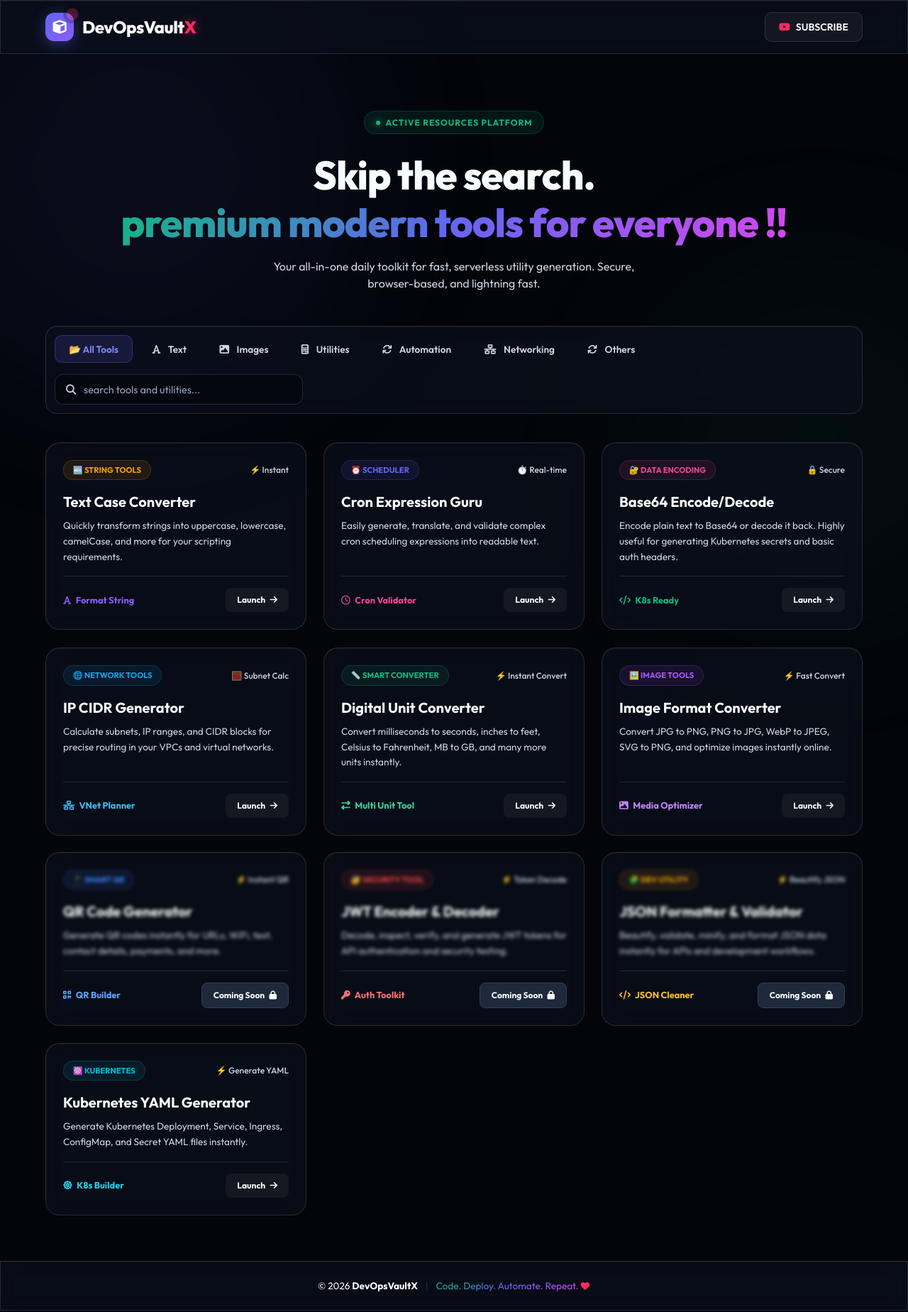
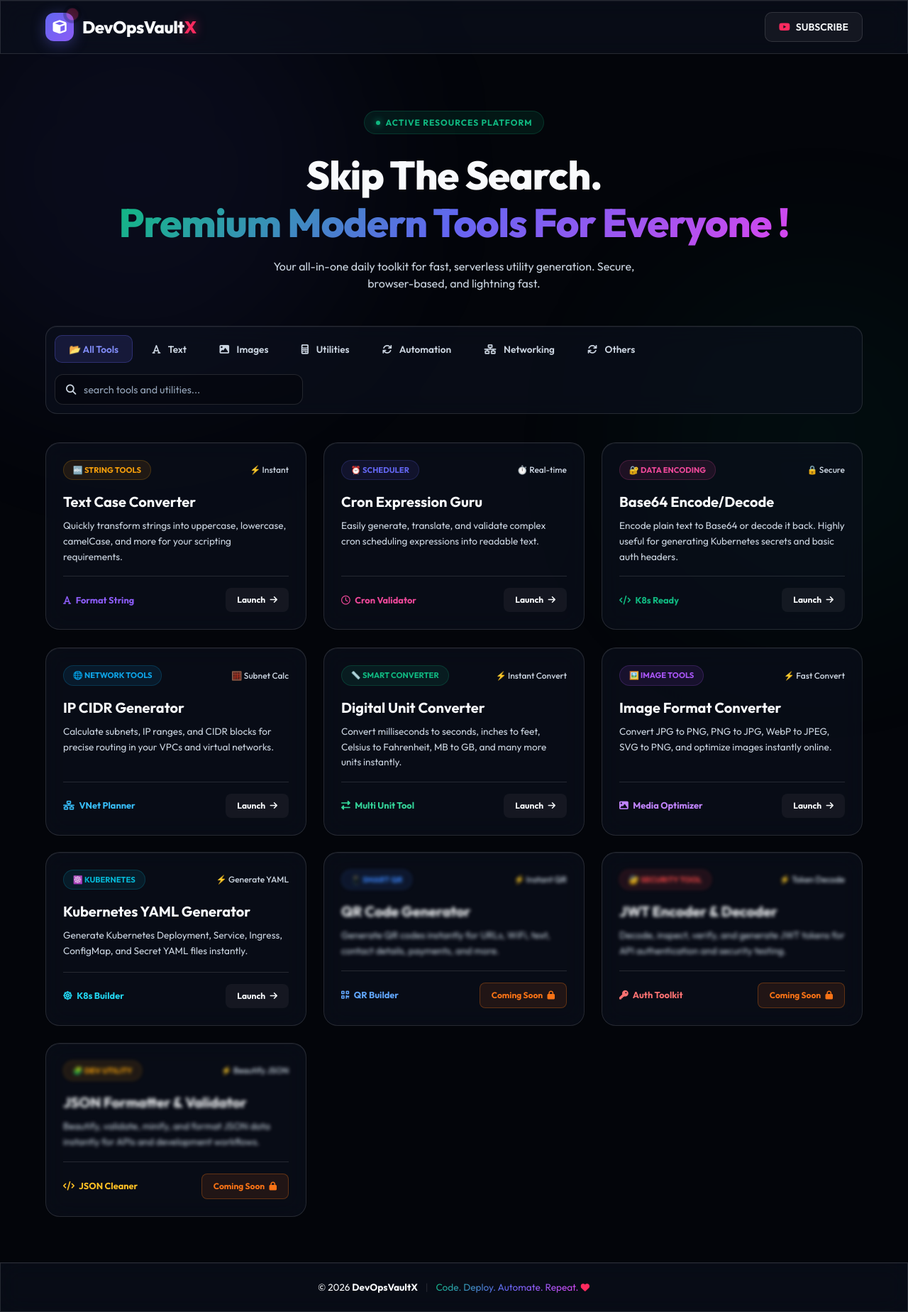
Before and after one commit to sachinthokal/DevOpsVaultX, a Flask app: page / in a window 1280 px wide. Shown: the whole page at 71% size. Run offline with Flask 3, Linux system fonts and the light colour scheme.

Commit message:
chore : minor ui code updated

```diff
--- a/static/script.js
+++ b/static/script.js
@@ -12,6 +12,14 @@ window.addEventListener('DOMContentLoaded', async () => {
         const response = await fetch('/static/data.json');
         if (!response.ok) throw new Error(`HTTP error! status: ${response.status}`);
         toolsData = await response.json();
+
+        // FIX: Sort tools data so that 'active' cards appear first and 'disabled' (Coming Soon) appear at the bottom
+        toolsData.sort((a, b) => {
+            if (a.status === 'active' && b.status === 'disabled') return -1;
+            if (a.status === 'disabled' && b.status === 'active') return 1;
+            return 0;
+        });
+
         renderCards();
     } catch (error) {
         console.error("Error loading JSON data:", error);
@@ -36,8 +44,9 @@ function renderCards() {
 
         let cardClasses = isDisabled ? "bento-card disabled" : "bento-card";
 
+        // FIX: Added 'orange-btn' class to Coming Soon button for customized styling
         let buttonHTML = isDisabled
-            ? `<span class="open-btn">Coming Soon <i class="fa-solid fa-lock" aria-hidden="true" style="margin-left: 4px;"></i></span>`
+            ? `<span class="open-btn orange-btn">Coming Soon <i class="fa-solid fa-lock" aria-hidden="true" style="margin-left: 4px;"></i></span>`
             : `<span class="open-btn">Launch <i class="fa-solid fa-arrow-right" aria-hidden="true" style="margin-left: 4px;"></i></span>`;
 
         const cardHTML = `
@@ -120,8 +129,8 @@ function clearSearchFilters() {
 }
 
 // --- Typing Effect Setup ---
-const text1 = "Skip the search.";
-const text2 = "premium modern tools for everyone !!";
+const text1 = "Skip The Search.";
+const text2 = "Premium Modern Tools For Everyone !";
 const line1 = document.getElementById("type-line-1");
 const line2 = document.getElementById("type-line-2");
 
--- a/static/style.css
+++ b/static/style.css
@@ -238,3 +238,17 @@ a.tab-btn {
     align-items: center;
     gap: 0.5rem;
 }
+
+/* Fix: Glowing orange button background styling for Coming Soon badges */
+.open-btn.orange-btn {
+    background: rgba(249, 115, 22, 0.1) !important;
+    border: 1px solid rgba(249, 115, 22, 0.3) !important;
+    color: #f97316 !important;
+}
+
+/* Hover style correction for disabled cards */
+.bento-card.disabled:hover .open-btn.orange-btn {
+    background: #f97316 !important;
+    color: #fff !important;
+    box-shadow: 0 0 12px rgba(249, 115, 22, 0.4);
+}
```
